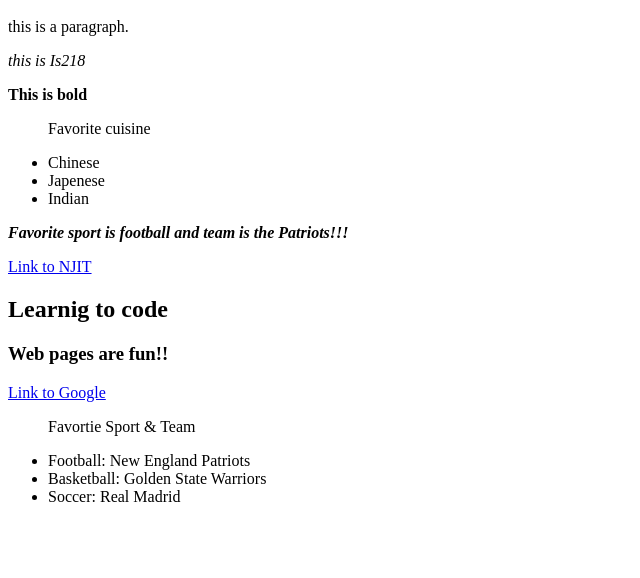
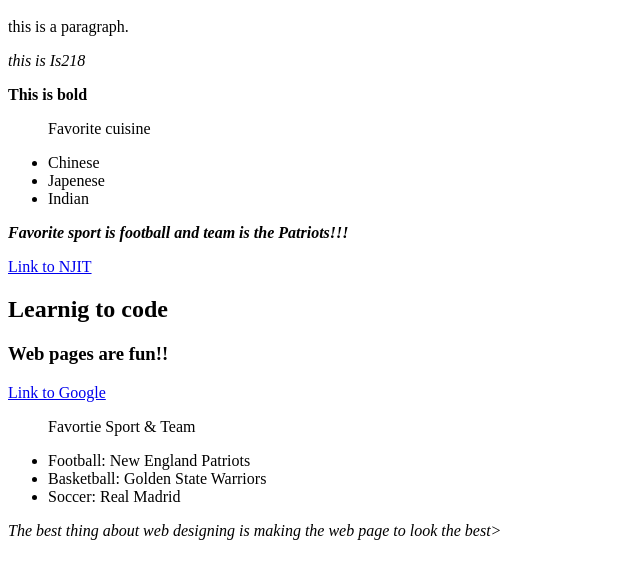
Before and after one commit to arvindh21/IS217spring, a plain HTML site: page index.html in a window 1280 px wide. Shown: the part 48-626 px from the top of the page, without its empty margins (0-640 px from the left). Drawn offline with Linux system fonts and the light colour scheme.

Commit message:
added a paragrapgh tag

```diff
--- a/index.html
+++ b/index.html
@@ -18,3 +18,6 @@
 <li>Football: New England Patriots</li>
 <li>Basketball: Golden State Warriors</li>
 <li>Soccer: Real Madrid</li>
+</ul>
+<p><i>The best thing about web designing is making the web page to look the
+best></i></p>
```
